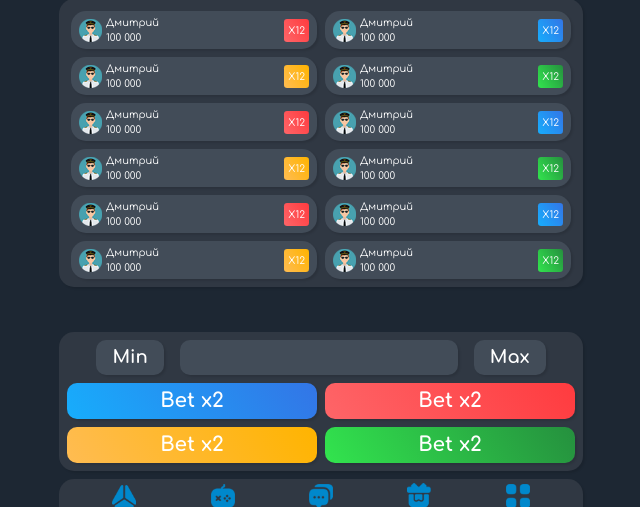
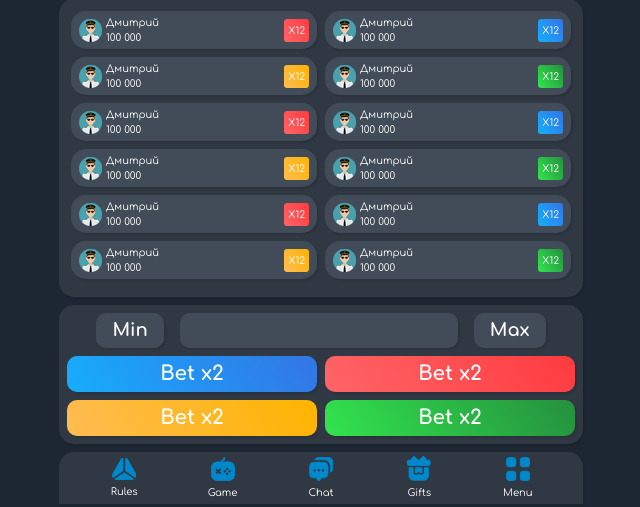
Before and after one commit to weasel-v-dev/tonroll.loc, a PHP site: page / in a window 1280 px wide. Shown: the part 293-800 px from the top of the page, without its empty margins (319-959 px from the left). Run offline with PHP 8.4, Linux system fonts and the light colour scheme.

Commit message:
fix height of menu

```diff
--- a/assets/css/style.css
+++ b/assets/css/style.css
@@ -185,7 +185,7 @@ input {
 }
 
 .trl-menu {
-    height: 175px;
+    height: 202px;
 }
 
 
--- a/index.php
+++ b/index.php
@@ -104,7 +104,7 @@
         <div class="tab-content" id="pills-tabContent">
             <div class="tab-pane fade show active" id="pills-home" role="tabpanel" aria-labelledby="pills-home-tab" tabindex="0">
                 <div class="trl-bg rounded-5 py-2 px-2 d-flex  justify-content-center trl-players-bets__list overflow-auto"
-                     style="height: calc(100vh - 512px);min-height: 103px">
+                     style="height: calc(100vh - 502px);min-height: 103px">
                     <div class="container">
                         <div class="row g-0" style="height: fit-content">
                         <div class="col-6">
```
